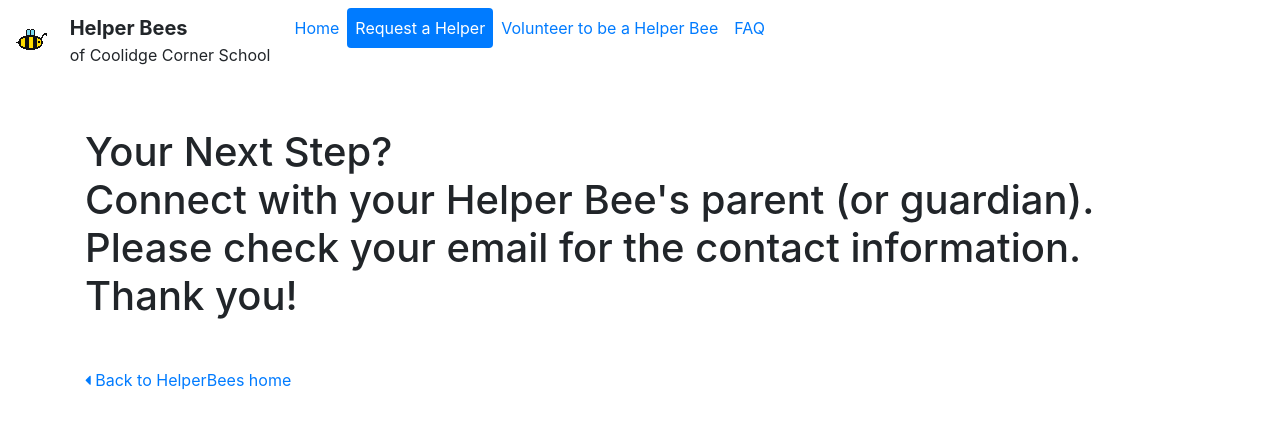
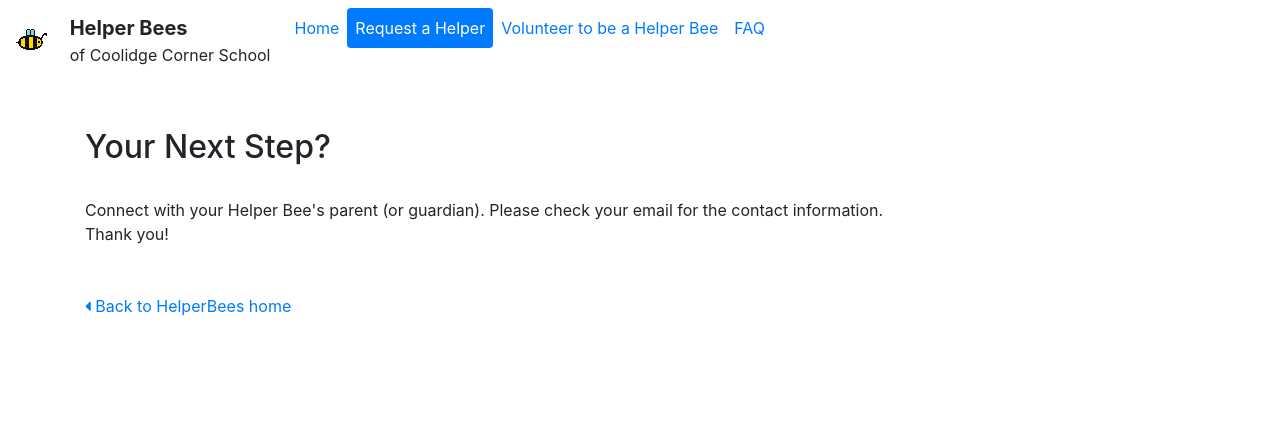
Before and after one commit to CoolidgeCornerSchool/helperbees, a Jekyll site: the page built from request_thankyou.html, in a window 1280 px wide. Shown: the top 429 px of the page. Built offline with Jekyll 4.4.1, drawn with Linux system fonts in a browser that asks for light colours; comment, search, counter and statistics services are not loaded.

```diff
--- a/request_thankyou.html
+++ b/request_thankyou.html
@@ -3,10 +3,10 @@ tab: request
 layout: default
 ---
 
-<h1>Your Next Step?
+<h2>Your Next Step?</h2>
 <br>
 Connect with your Helper Bee's parent (or guardian). Please check your email for the contact information.
 <br>
-Thank you!</h1>
+Thank you!
 
 <p class="mt-5"><a href="/"><i class="fa fa-caret-left"></i> Back to HelperBees home</a></p>
```
